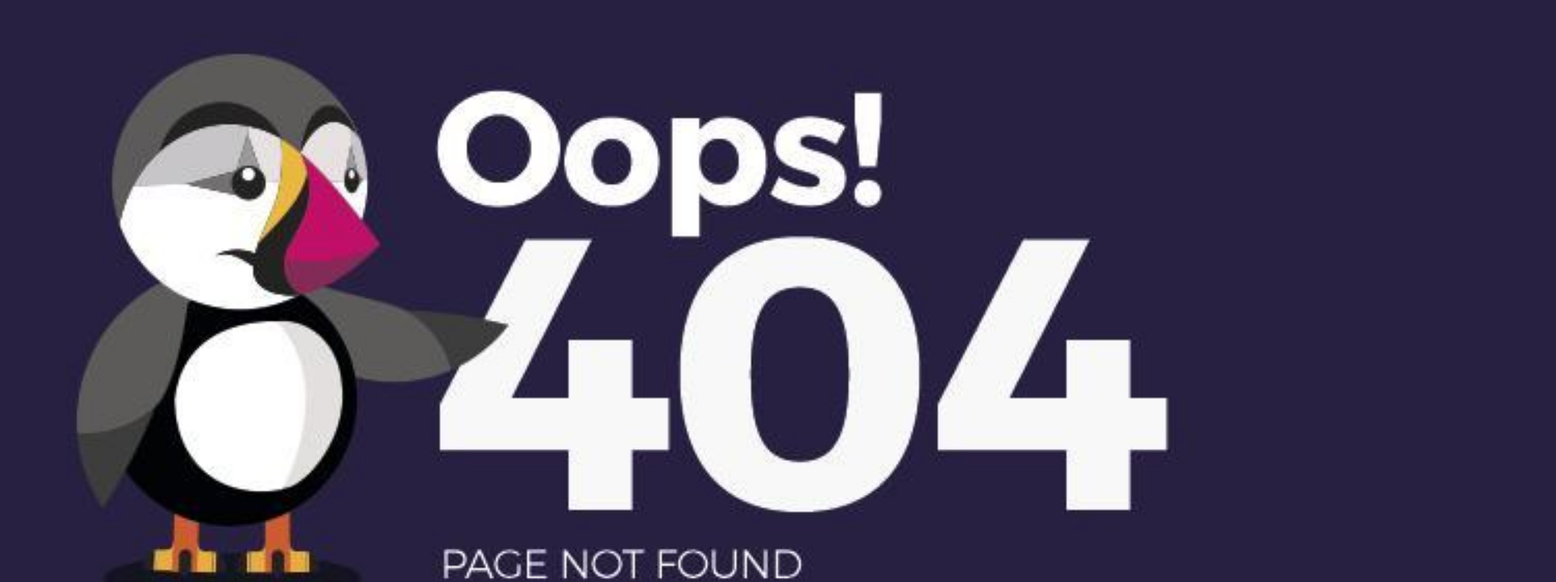
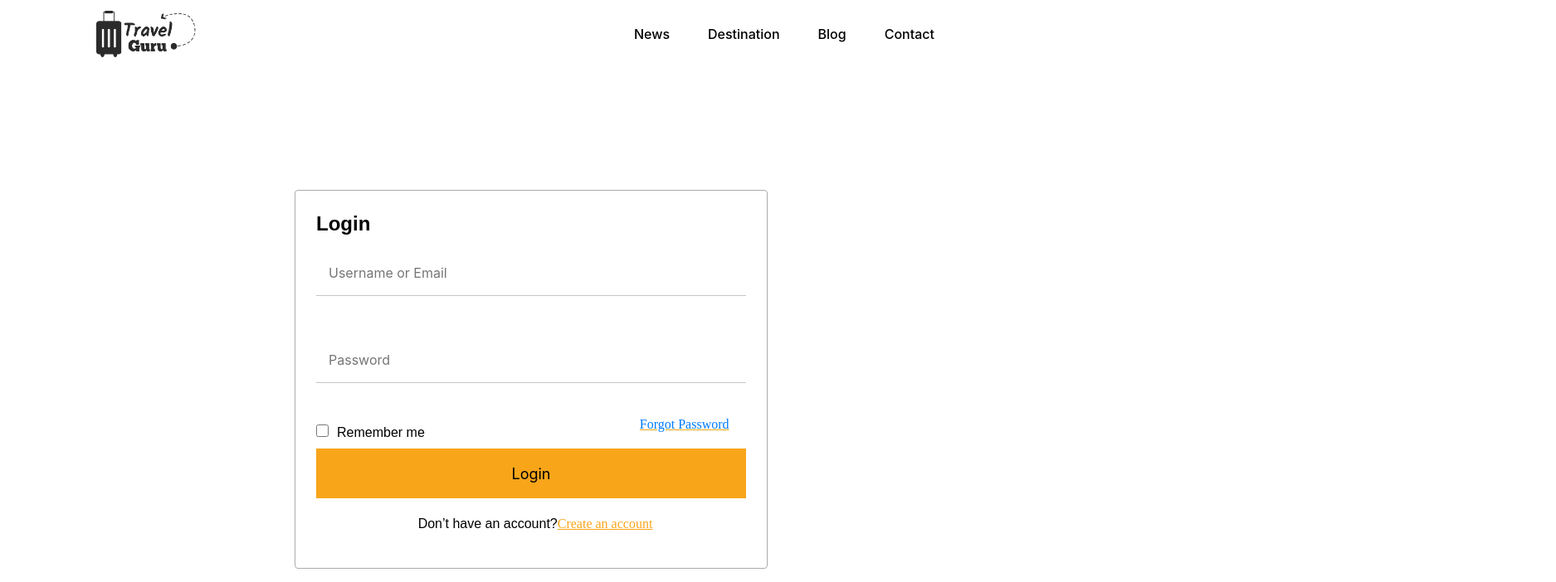
Before and after one commit to Abir-Hasan-GUB/travel-guru, a React (Create React App) app: page /login in a window 1280 px wide. Shown: the top 702 px of the page at 83% size, 1875 px wide, since content can reach past the window. Built offline with nearby package versions, Linux system fonts and the light colour scheme.

Commit message:
Project Complete and Error handle Done

```diff
--- a/src/App.js
+++ b/src/App.js
@@ -2,6 +2,7 @@ import React, { createContext, useState } from 'react';
 import './App.css';
 import Details from './Details/Details';
 import Home from './Home/Home';
+import Login from './Login/Login';
 import RoomInformation from './RoomInformation/RoomInformation';
 import {
   BrowserRouter as Router,
@@ -11,6 +12,7 @@ import {
 import NotFound from './NotFound/NotFound';
 import PrivateRaoute from './PrivateRoute/PrivateRaoute';
 import Contact from './Contact/Contact';
+
 export const userContext = createContext();
 function App() {
   const [loggedInUser, setLoggedInUser] = useState({});
@@ -32,8 +34,12 @@ function App() {
             <Details></Details>
           </Route>
 
-          <Route path="/contacts">
-           <Contact></Contact>
+          <Route path="/login">
+            <Login></Login>
+          </Route>
+
+          <Route path="/contact">
+            <Contact></Contact>
           </Route>
 
           <Route exact path="/">
--- a/src/Header/Header.js
+++ b/src/Header/Header.js
@@ -8,7 +8,7 @@ const Header = () => {
         <div className="container">
 
 <Navbar expand="lg">
-  <Navbar.Brand href="#home">
+  <Navbar.Brand href="/">
   <img className="logo" src={logoWhite} alt="logo"/>
   </Navbar.Brand>
   <Navbar.Toggle aria-controls="basic-navbar-nav" />
@@ -19,9 +19,9 @@ const Header = () => {
       {/* <Button variant="outline-success">Search</Button> */}
     </Form>
       <Nav.Link className="menu-item" href="/news">News</Nav.Link>
-      <Nav.Link className="menu-item" href="/destination">Destination</Nav.Link>
-      <Nav.Link className="menu-item" href="/blog">Blog</Nav.Link>
-      <Nav.Link className="menu-item" href="/contacts">Contacts</Nav.Link>
+      <Nav.Link className="menu-item" href="/">Destination</Nav.Link>
+      <Nav.Link className="menu-item" href="/">Blog</Nav.Link>
+      <Nav.Link className="menu-item" href="/contact">Contacts</Nav.Link>
     </Nav>
       <Button href="/contacts" className = "login" variant="warning">Sign in</Button>
   </Navbar.Collapse>
--- a/src/HeaderTwo/HeaderTwo.js
+++ b/src/HeaderTwo/HeaderTwo.js
@@ -2,21 +2,22 @@ import React from 'react';
 import './HeaderTwo.css';
 import { Navbar, Nav } from 'react-bootstrap';
 import logoBlack from '../Images/logoBlack.png';
+import { Link } from 'react-router-dom';
 
 const HeaderTwo = (props) => {
   return (
     <div className="container">
       <Navbar expand="lg">
         <Navbar.Brand href="#home">
-          <img className="logoBlack" src={logoBlack} alt="logo" />
+          <Link to = "/"><img className="logoBlack" src={logoBlack} alt="logo" /></Link>
         </Navbar.Brand>
         <Navbar.Toggle aria-controls="basic-navbar-nav" />
         <Navbar.Collapse id="basic-navbar-nav">
           <Nav className="ml-auto">
             <Nav.Link className="menu-item-second" href="/news">News</Nav.Link>
-            <Nav.Link className="menu-item-second" href="/destination">Destination</Nav.Link>
-            <Nav.Link className="menu-item-second" href="/blog">Blog</Nav.Link>
-            <Nav.Link className="menu-item-second" href="/contacts">Contact</Nav.Link>
+            <Nav.Link className="menu-item-second" href="/">Destination</Nav.Link>
+            <Nav.Link className="menu-item-second" href="/">Blog</Nav.Link>
+            <Nav.Link className="menu-item-second" href="/contact">Contact</Nav.Link>
           </Nav>
           <p className="liveUserName">{props.name}</p>
         </Navbar.Collapse>
--- a/src/Home/Home.js
+++ b/src/Home/Home.js
@@ -7,6 +7,7 @@ import { faArrowRight } from '@fortawesome/free-solid-svg-icons'
 import Sajek from '../Images/Sajek.png';
 import Sreemongol from '../Images/Sreemongol.png';
 import Sundarban from '../Images/Sundarban.png';
+import { Link } from 'react-router-dom';
 
 
 const icon = <FontAwesomeIcon icon={faArrowRight} />
@@ -33,17 +34,17 @@ const Home = () => {
                                     <Row>
                                         <Col>
                                             <div className="card-1">
-                                                <img className="img" src={Sundarban} alt="sundarban" />
+                                                <Link to="/blog"> <img className="img" src={Sundarban} alt="sundarban" /></Link>
                                             </div>
                                         </Col>
                                         <Col>
                                             <div className="card-1">
-                                                <img className="img" src={Sajek} alt="Sajek" />
+                                                <Link to="/blog"><img className="img" src={Sajek} alt="Sajek" /></Link>
                                             </div>
                                         </Col>
                                         <Col>
                                             <div className="card-1">
-                                                <img className="img" src={Sreemongol} alt="Sreemongol" />
+                                                <Link to="/blog"><img className="img" src={Sreemongol} alt="Sreemongol" /></Link>
                                             </div>
                                         </Col>
                                     </Row>
--- a/src/PrivateRoute/PrivateRaoute.js
+++ b/src/PrivateRoute/PrivateRaoute.js
@@ -13,7 +13,7 @@ const PrivateRaoute = ({ children, ...rest }) => {
                 ) : (
                         <Redirect
                             to={{
-                                pathname: "/contacts",
+                                pathname: "/login",
                                 state: { from: location }
                             }}
                         />
--- a/src/RoomInformation/RoomInformation.css
+++ b/src/RoomInformation/RoomInformation.css
@@ -9,18 +9,6 @@
         margin:15px 0;
         border-radius: 15px;
         float: left;
-    }
-    .roomRightInfo{
-        width: 43%;
-        background: green;
-        float: left;
-        margin-left: 2%;
-        height: 702px;
-        top: 171px;
-        border-radius: 13px;
-        position: absolute;
-        top : 0;
-        right: 0;
     }
     .roomImage{
     width: 270px;
--- a/src/RoomInformation/RoomInformation.js
+++ b/src/RoomInformation/RoomInformation.js
@@ -36,9 +36,6 @@ const RoomInformation = (props) => {
                         </div>
                     </div>)
                 }
-                <div className="roomRightInfo">
-                    <h1>Map Here</h1>
-                </div>
             </div>
         </div>
     );
```
Also changed, not shown: src/Blog/Blog.js (added, +11 -0 lines).
